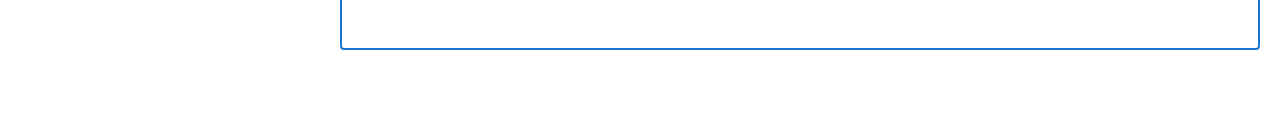
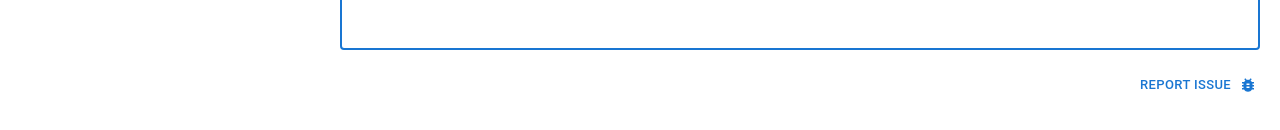
Before and after one commit to mrt123/sc, a React (Create React App) app: page /#/ in a window 1280 px wide. Shown: the part 288-418 px from the top of the page. Built offline with nearby package versions, Linux system fonts and the light colour scheme.

Commit message:
added report issue button

```diff
--- a/src/pages/HomePage.tsx
+++ b/src/pages/HomePage.tsx
@@ -1,11 +1,12 @@
 import { useState } from "react";
 import PlayerForm, { PlayerFormStats } from "../sc/PlayerForm";
-import { TextField } from "@mui/material";
+import { Button, TextField } from "@mui/material";
 import PlayerCountWarning from "../sc/PlayerCountWarning";
 import useFetchTeams from "./useFetchTeams";
 import LinearProgressLoader from "../common/LinearProgressLoader";
 import TeamBalanceResult from "../sc/TeamBalanceResult";
 import { getPlayerChatEntry } from "../sc/scChatExtraction";
+import BugReportIcon from "@mui/icons-material/BugReport";
 
 function HomePage() {
   const [chatContents, setChatContents] = useState("");
@@ -49,6 +50,17 @@ function HomePage() {
       />
       <TeamBalanceResult show={!isLoading} teamsData={teamsData?.teams} />
       <LinearProgressLoader show={isLoading} />
+      <div style={{ display: "flex", justifyContent: "end" }}>
+        <Button
+          variant="text"
+          size="small"
+          href="https://github.com/mrt123/sc/issues"
+          target="_blank"
+          endIcon={<BugReportIcon />}
+        >
+          report issue
+        </Button>
+      </div>
     </div>
   );
 }
```
